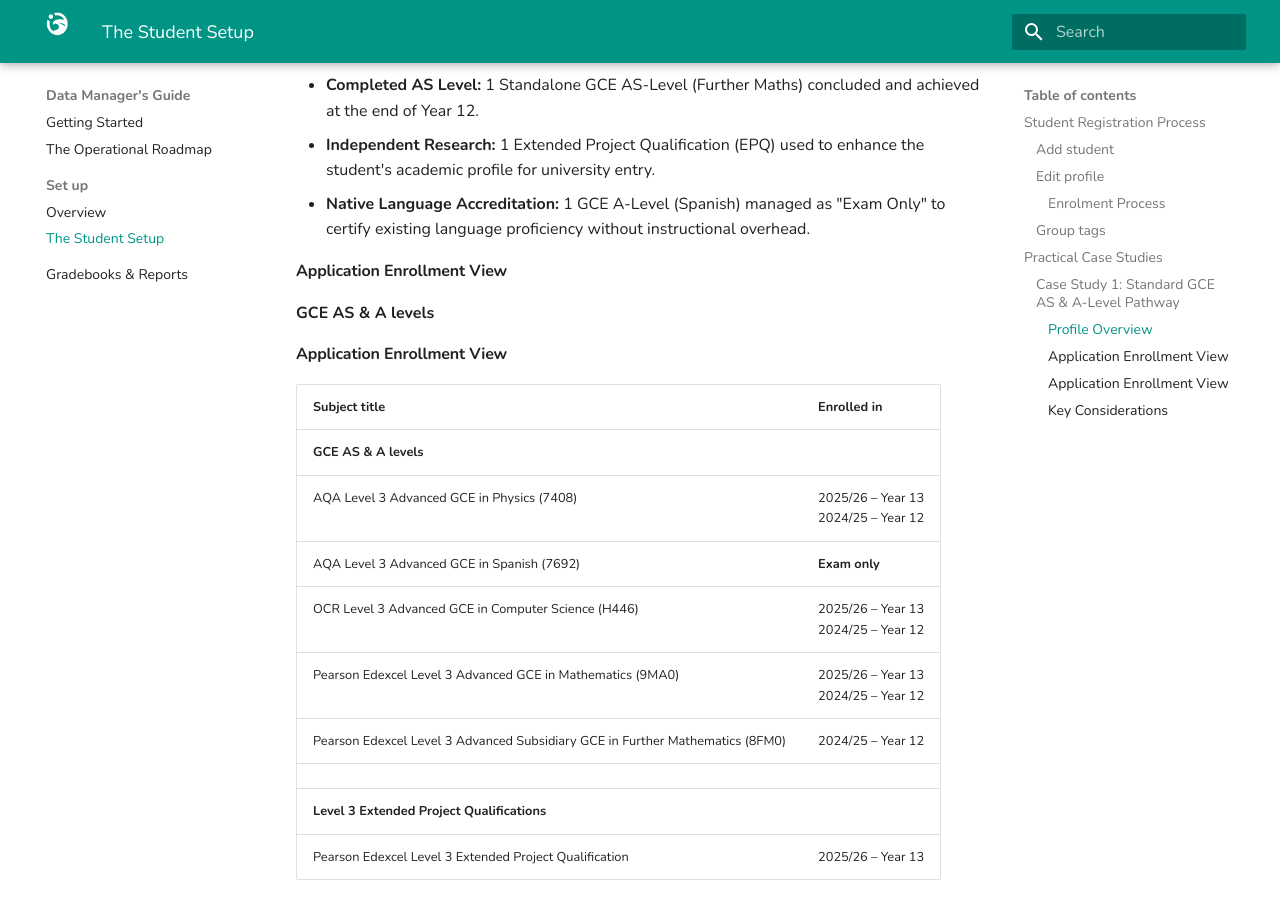
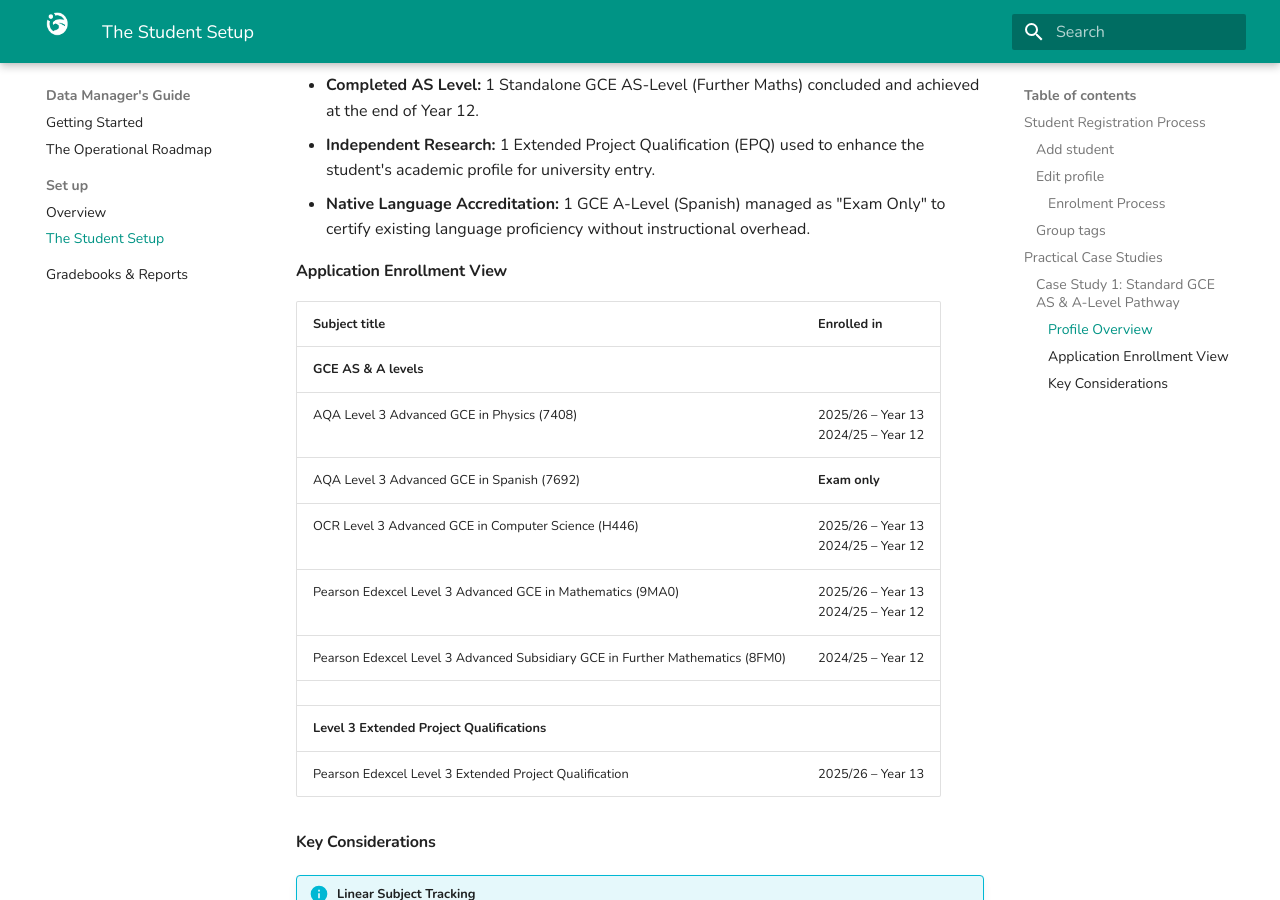
Before and after one commit to pablopenlop/gradewing_guide, an MkDocs documentation site: the page built from docs/data-manager/student-setup.md, in a window 1280 px wide and 900 px high, scrolled down 6291 px. Built offline with MkDocs 1.6.1 and Material for MkDocs 9.7.7, drawn with Linux system fonts in a browser that asks for light colours.

Commit message:
Update student-setup.md

```diff
--- a/docs/data-manager/student-setup.md
+++ b/docs/data-manager/student-setup.md
@@ -170,10 +170,6 @@
 
 #### **Application Enrollment View**
 
-**GCE AS & A levels**
-
-#### **Application Enrollment View**
-
 | Subject title | Enrolled in |
 | :--- | :--- |
 | **GCE AS & A levels** | |
```
